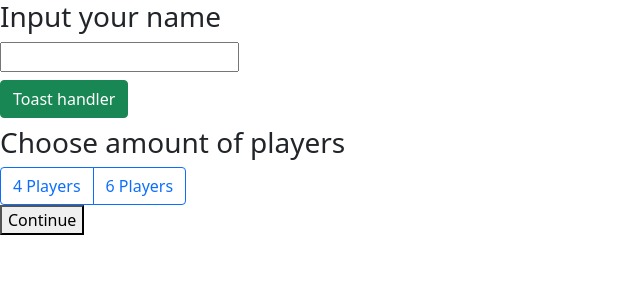
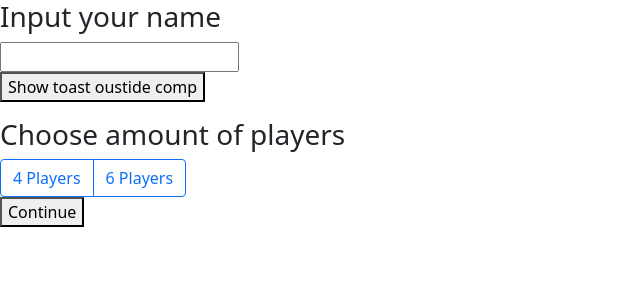
Before and after one commit to that-one-arab/mafia-game, a React (Create React App) app in the folder client/: page /create-game in a window 1280 px wide. Shown: the top 300 px of the page, without its empty margins (0-640 px from the left). Built offline with nearby package versions, Linux system fonts and the light colour scheme.

Commit message:
implemented custom toaster

```diff
--- a/client/src/views/main/create_game/CreateGame.js
+++ b/client/src/views/main/create_game/CreateGame.js
@@ -3,65 +3,42 @@ import { useDispatch, useSelector } from 'react-redux';
 import { useState, useRef, useEffect } from 'react';
 import { Toast } from 'bootstrap';
 
-function ToastDemo({ toast, setToast }) {
+function Toaster({toast, setToast}) {
+    // var [toast, setToast] = useState(false);
     const toastRef = useRef();
-    console.log({ toast });
 
     useEffect(() => {
-        var myToast = toastRef.current;
-        var bsToast = Toast.getInstance(myToast);
+        var myToast = toastRef.current
+        var bsToast = Toast.getInstance(myToast)
 
         if (!bsToast) {
             // initialize Toast
-            bsToast = new Toast(myToast, { autohide: true });
+            bsToast = new Toast(myToast, {autohide: true})
             // hide after init
-            bsToast.hide();
-            // setToastHandler();
-        } else {
+            bsToast.hide()
+            setToast({show: toast.show, header: toast.header, body: toast.body})
+        }
+        else {
             // toggle
-            toast.show ? bsToast.show() : bsToast.hide();
+            toast.show !== 0 ? bsToast.show() : bsToast.hide()
         }
-    }, [toast]);
+    }, [toast, setToast])
 
     return (
-        <div className='py-2'>
-            <button
-                className='btn btn-success'
-                onClick={() =>
-                    setToast((prevVal) => ({
-                        show: prevVal + 1,
-                        body: prevVal.body,
-                        header: prevVal.header,
-                    }))
-                }
-            >
-                Toast handler
-            </button>
-            <div
-                className='toast position-absolute top-0 end-0 m-4'
-                role='alert'
-                ref={toastRef}
-            >
-                <div className='toast-header'>
-                    <strong className='me-auto'>{toast.header}</strong>
-                    {/* <small>4 mins ago</small> */}
-                    <button
-                        type='button'
-                        className='btn-close'
-                        onClick={() =>
-                            setToast((prevVal) => ({
-                                show: prevVal + 1,
-                                body: prevVal.body,
-                                header: prevVal.header,
-                            }))
-                        }
-                        aria-label='Close'
-                    ></button>
-                </div>
-                <div className='toast-body'>{toast.body}</div>
+    <div className="py-2">
+        <div className="toast position-absolute top-0 end-0 m-4" role="alert" ref={toastRef}>
+            <div className="toast-header">
+                <strong className="me-auto">
+                    {toast.header}
+                </strong>
+                <button type="button" className="btn-close" onClick={() => setToast({show: 0, header: toast.header, body: toast.body})} aria-label="Close"></button>
+            </div>
+            <div className="toast-body">
+              {toast.body}
             </div>
         </div>
-    );
+    </div>
+    )
 }
 
 export default function CreateGame() {
@@ -72,11 +49,13 @@ export default function CreateGame() {
     );
     console.log({ playersAmount });
 
-    const [toast, setToast] = useState({
-        show: 0,
-        body: 'choose amount of players',
-        header: 'choose amount',
-    });
+    // const [toast, setToast] = useState({
+    //     show: 0,
+    //     body: 'choose amount of players',
+    //     header: 'choose amount',
+    // });
+
+    const [toast, setToast] = useState({show: 0, header:'kjhk', body: 'hgjhghjg'})
 
     const dispatchPlayerAmountHandler = (e) =>
         dispatch({
@@ -91,7 +70,8 @@ export default function CreateGame() {
                 <input />
             </div>
             <div>
-                <ToastDemo toast={toast} setToast={setToast} />
+                <button onClick={() => setToast({...toast, show: toast.show + 1})}>Show toast oustide comp</button>
+                <Toaster toast={toast} setToast={setToast} />
                 <h3>Choose amount of players</h3>
                 <div
                     className='btn-group'
```
